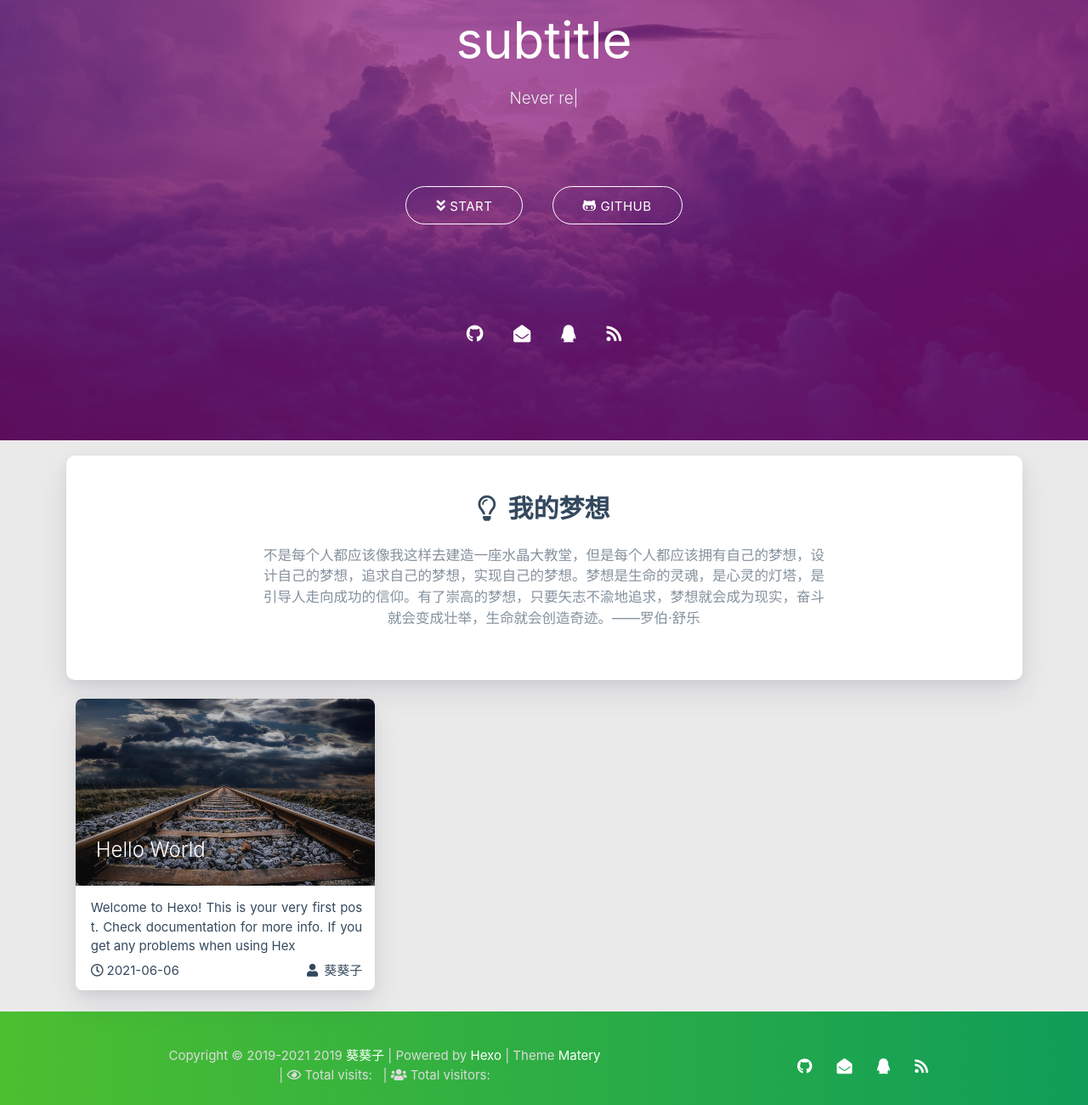
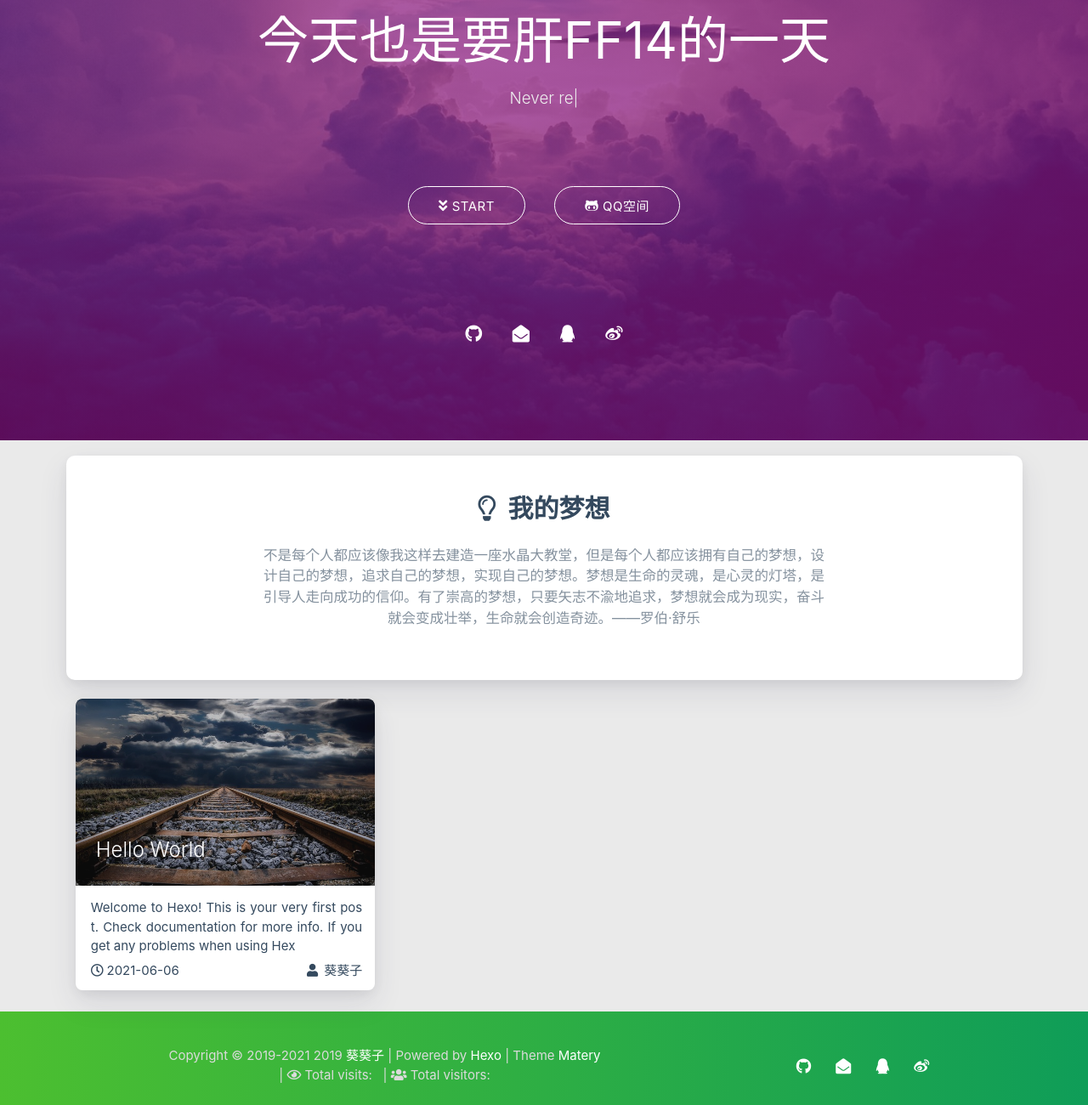
Before and after one commit to cjl19990124/cjl19990124.github.io, a plain HTML site: page index.html in a window 1280 px wide. Shown: the part 282-1582 px from the top of the page at 85% size. Drawn offline with nearby package versions, Linux system fonts and the light colour scheme; some packages are replaced by stand-ins of ours; no server answers; a script that the page names is missing.

Commit message:
Site updated: 2021-06-11 08:22:06

```diff
--- a/index.html
+++ b/index.html
@@ -360,7 +360,7 @@
         <div class="brand">
             <div class="title center-align">
 
-                    subtitle
+                今天也是要肝FF14的一天
 
             </div>
 
@@ -405,8 +405,8 @@
                 </a>
 
 
-                    <a href="https://github.com/blinkfox/hexo-theme-matery" class="waves-effect waves-light btn" target="_blank">
-                        <i class="fab fa-github-alt"></i>Github
+                    <a href="https://user.qzone.qq.com/2582012408/infocenter" class="waves-effect waves-light btn" target="_blank">
+                        <i class="fab fa-github-alt"></i>QQ空间
                     </a>
 
             </div>
@@ -433,13 +433,13 @@
 
 
 
+    <a href="https://weibo.com/u/6420004904" class="tooltipped" target="_blank" data-tooltip="关注我的微博: https://weibo.com/u/6420004904" data-position="top" data-delay="50">
+        <i class="fab fa-weibo"></i>
+    </a>
 
 
 
 
-    <a href="/atom.xml" class="tooltipped" target="_blank" data-tooltip="RSS 订阅" data-position="top" data-delay="50">
-        <i class="fas fa-rss"></i>
-    </a>
 
 </div>
         </div>
@@ -720,13 +720,13 @@
 
 
 
+    <a href="https://weibo.com/u/6420004904" class="tooltipped" target="_blank" data-tooltip="关注我的微博: https://weibo.com/u/6420004904" data-position="top" data-delay="50">
+        <i class="fab fa-weibo"></i>
+    </a>
 
 
 
 
-    <a href="/atom.xml" class="tooltipped" target="_blank" data-tooltip="RSS 订阅" data-position="top" data-delay="50">
-        <i class="fas fa-rss"></i>
-    </a>
 
 </div>
     </div>
```
Also changed, not shown: 2021/06/06/hello-world/index.html (+4 -4 lines), 404.html (+3 -3 lines), about/index.html (+10 -10 lines), archives/2021/06/index.html (+4 -4 lines), archives/2021/index.html (+4 -4 lines), archives/index.html (+4 -4 lines), assets/js/Meting.min.js (added, +1 -0 lines), categories/index.html (+4 -4 lines), contact/index.html (+4 -4 lines), friends/index.html (+5 -5 lines), tags/index.html (+4 -4 lines), assets/css/APlayer.min.css (added), assets/js/APlayer.min.js (added).
